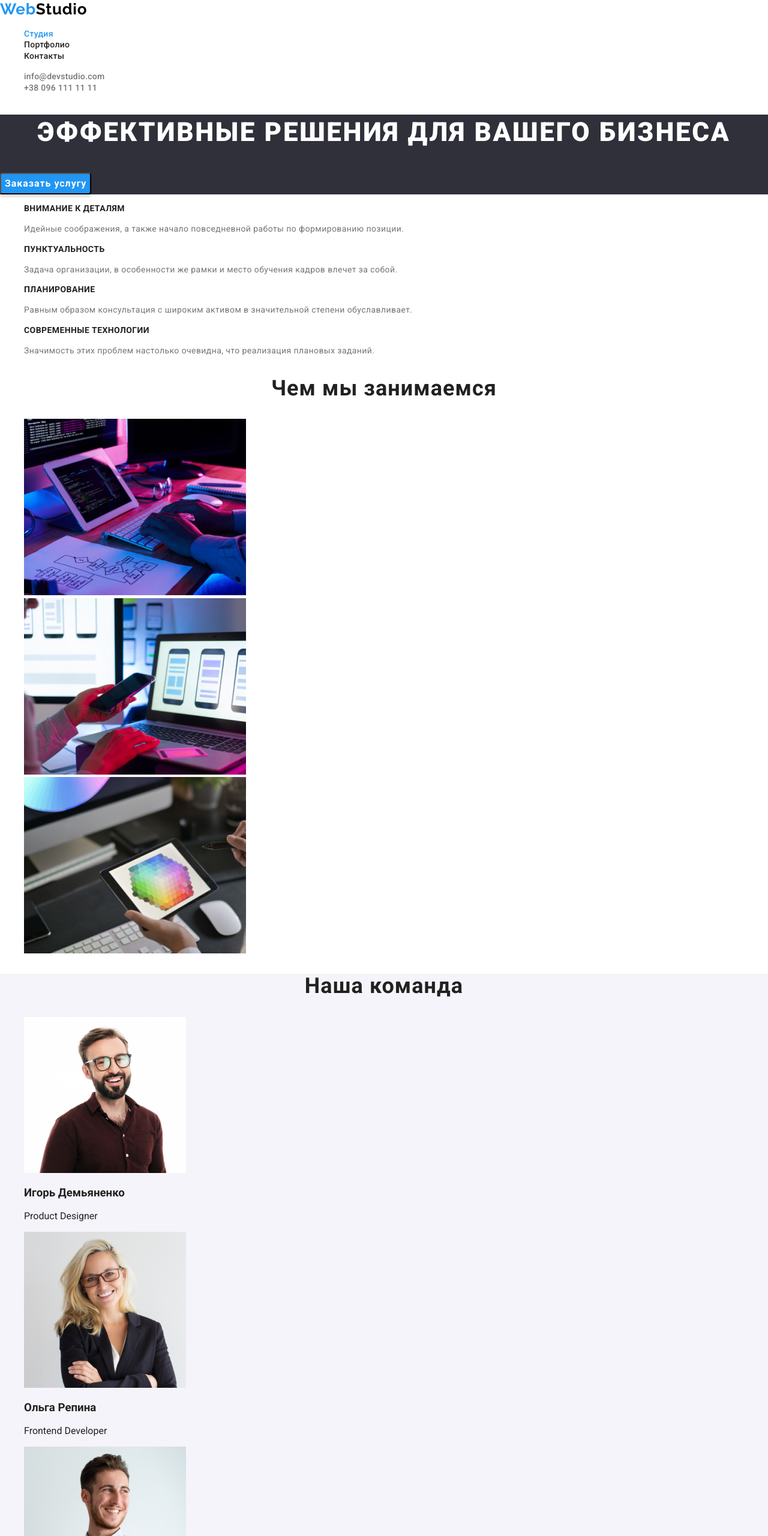
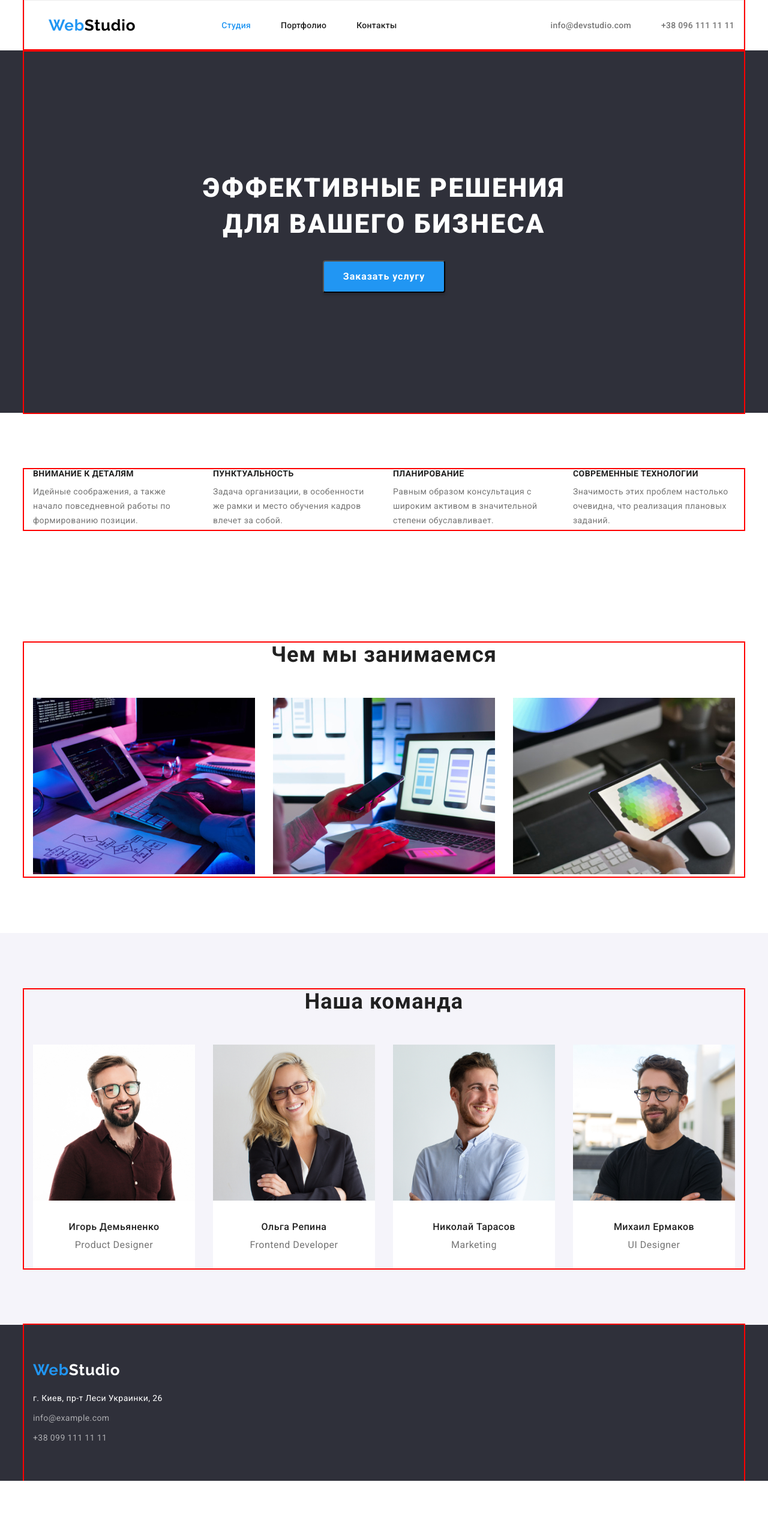
Before and after one commit to MaxKov86/goit-markup-hw-03, a plain HTML site: page index.html in a window 1280 px wide. Shown: the top 2560 px of the page at 60% size. After the commit the page ends 2468 px from the top, so only its background shows below. Drawn offline with nearby package versions, Linux system fonts and the light colour scheme.

Commit message:
Змінив стилі

```diff
--- a/css/styles.css
+++ b/css/styles.css
@@ -26,16 +26,53 @@ html {
   box-sizing: inherit;
 }
 
+p,
+h1,
+h2,
+h3,
+h4,
+h5,
+h6 {
+  margin: 0;
+}
+ul {
+  margin: 0;
+  padding-left: 0;
+}
+
 body {
   margin: 0;
   font-family: 'Roboto', sans-serif;
   font-style: normal;
   color: var(--primary-text-color);
 }
+.container {
+  width: 1200px;
+  padding-right: 15px;
+  padding-left: 15px;
+  margin-right: auto;
+  margin-left: auto;
+  outline: 2px solid red;
+}
+
+.section {
+  padding-top: 94px;
+  padding-bottom: 94px;
+}
 
 .header {
   background-color: var(--header-background-color);
   font-style: normal;
+}
+.header > .container {
+  display: flex;
+  align-items: center;
+  border: 1px solid #ececec;
+}
+
+.header-nav {
+  display: flex;
+  align-items: center;
 }
 /* Logo */
 .header-logo {
@@ -46,17 +83,26 @@ body {
   line-height: 31px;
   letter-spacing: 0.03em;
   color: #000000;
+  padding-left: 25px;
 }
 .header-part-logo {
   color: #2196f3;
 }
 /* Навигация */
+.header-nav-list {
+  display: flex;
+  margin-left: 93px;
+  padding-top: 32px;
+  padding-bottom: 32px;
+}
+
 .header-nav-link {
   font-weight: 500;
   font-size: 14px;
   line-height: 16px;
   letter-spacing: 0.02em;
   color: var(--primary-text-color);
+  padding-left: 50px;
 }
 .header-nav-link:hover,
 .header-nav-link:focus {
@@ -66,6 +112,11 @@ body {
   color: var(--accent-color);
 }
 /* Контакты */
+.header-contact-list {
+  display: flex;
+  margin-left: auto;
+}
+
 .header-contact-link {
   font-weight: 500;
   font-size: 14px;
@@ -73,6 +124,7 @@ body {
   letter-spacing: 0.02em;
   text-decoration: none;
   color: var(--second-text-color);
+  padding-left: 50px;
 }
 
 .header-contact-link:hover,
@@ -82,43 +134,60 @@ body {
 
 /* Герой */
 .hero {
+  text-align: center;
   background-color: var(--third-background-color);
   color: #ffffff;
 }
+.hero > .container {
+  padding-top: 200px;
+  padding-bottom: 200px;
+}
 .hero-title {
+  max-width: 696px;
   font-weight: 900;
   font-size: 44px;
   line-height: 1.36;
-  text-align: center;
   letter-spacing: 0.06em;
   text-transform: uppercase;
+  margin-bottom: 30px;
+  margin-left: auto;
+  margin-right: auto;
 }
-button {
+.btn {
+  display: inline-block;
   background-color: var(--hover-color);
   color: #ffffff;
   box-shadow: 0px 4px 4px rgba(0, 0, 0, 0.15);
   border-radius: 4px;
-  display: flex;
   align-items: center;
-  text-align: center;
   letter-spacing: 0.06em;
   font-style: normal;
   font-weight: 700;
   font-size: 16px;
   line-height: 1.88;
   cursor: pointer;
+  padding: 10px 32px;
+  min-width: 200px;
 }
 button:hover,
 button:focus {
   background-color: #188ce8;
 }
 /* Особенности */
+.decition-list {
+  display: flex;
+}
+
+.decition-item:not(:last-child) {
+  margin-right: 30px;
+}
 .decision-title {
   font-weight: 700;
   font-size: 14px;
   line-height: 1.14;
   letter-spacing: 0.03em;
   text-transform: uppercase;
+  margin-bottom: 10px;
 }
 .decitsion-text {
   color: var(--second-text-color);
@@ -126,49 +195,84 @@ button:focus {
   font-size: 14px;
   line-height: 1.7;
   letter-spacing: 0.03em;
+  width: 270px;
+  height: 75px;
 }
 /* Чем занимаемся */
 .about-title {
+  min-width: 376px;
   font-weight: 700;
   font-size: 36px;
   line-height: 1.16;
   text-align: center;
   letter-spacing: 0.03em;
+  margin-bottom: 50px;
+}
+.about-images {
+  display: flex;
+  justify-content: center;
+}
+.about-item {
+  display: block;
+}
+.about-item:not(:last-child) {
+  margin-right: 30px;
 }
 /* Команда */
 .team {
   background-color: var(--second-background-color);
 }
+
 .team-title {
   font-weight: 700;
   font-size: 36px;
   line-height: 1.16;
   text-align: center;
   letter-spacing: 0.03em;
+  margin-bottom: 50px;
 }
-.name {
+.team-list {
+  display: flex;
+  justify-content: center;
+}
+
+.team-name-item {
+  display: block;
   background-color: #ffffff;
 }
-.name p {
+
+.team-name-item:not(:last-child) {
+  margin-right: 30px;
+}
+
+.member-image {
+  margin-bottom: 30px;
+}
+
+.team-name-title {
+  font-weight: 500;
+  font-size: 16px;
+  line-height: 1.2;
+  text-align: center;
+  letter-spacing: 0.03em;
+  margin-bottom: 10px;
+}
+
+.team-name-text {
   color: var(--second-text-color);
   font-weight: 400;
   font-size: 16px;
   line-height: 1.2;
   text-align: center;
   letter-spacing: 0.03em;
-}
-.name h3 {
-  font-weight: 500;
-  font-size: 16px;
-  line-height: 1.2;
-  text-align: center;
-  letter-spacing: 0.03em;
+  padding-bottom: 30px;
 }
 /* Подвал */
 .footer {
   background-color: var(--third-background-color);
 }
 .footer-logo {
+  display: block;
   color: #ffffff;
   font-family: 'Raleway', sans-serif;
   font-style: normal;
@@ -176,11 +280,13 @@ button:focus {
   font-size: 26px;
   line-height: 1.2;
   letter-spacing: 0.03em;
+  padding-top: 60px;
+  margin-bottom: 20px;
 }
 .footer-part-logo {
   color: #2196f3;
 }
-.footer p {
+.footer-address-text {
   font-family: 'Roboto';
   font-style: normal;
   font-weight: 400;
@@ -188,8 +294,10 @@ button:focus {
   line-height: 1.7;
   letter-spacing: 0.03em;
   color: #ffffff;
+  margin-bottom: 9px;
 }
 .footer-link {
+  display: block;
   font-family: 'Roboto';
   font-style: normal;
   font-weight: 400;
@@ -198,14 +306,32 @@ button:focus {
   letter-spacing: 0.03em;
   color: rgba(255, 255, 255, 0.6);
 }
+.footer-link:not(:last-child) {
+  margin-bottom: 9px;
+}
+
+.footer-address {
+  padding-bottom: 60px;
+}
+
 .footer-link:hover,
 .footer-link:focus {
   color: var(--hover-color);
 }
 
+.filters-button-list {
+  display: flex;
+  justify-content: center;
+  margin-bottom: 34px;
+}
+
 .filters-button {
+  padding: 6px 22px;
+  border-radius: 4px;
+  display: inline-block;
   background-color: var(--second-background-color);
   color: var(--primary-text-color);
+  border: transparent;
 }
 .filters-button:hover,
 .filters-button:focus {
@@ -213,13 +339,38 @@ button:focus {
   color: #ffffff;
 }
 
+.filters-button-item:not(:last-child) {
+  margin-right: 8px;
+}
+
+.filters-list {
+  display: flex;
+  flex-wrap: wrap;
+  gap: 30px;
+}
+
+.filters-item {
+  width: calc((100% - 60px) / 3);
+}
+
 .filters-text {
   color: var(--second-text-color);
+  padding-right: 24px;
+  padding-left: 24px;
+  padding-bottom: 20px;
 }
 .filters-link {
   list-style: none;
   text-decoration: none;
 }
+
+.filters-image {
+  display: block;
+  margin-bottom: 20px;
+}
 .filters-title {
   color: var(--primary-text-color);
+  padding-right: 24px;
+  padding-left: 24px;
+  margin-bottom: 4px;
 }
```
